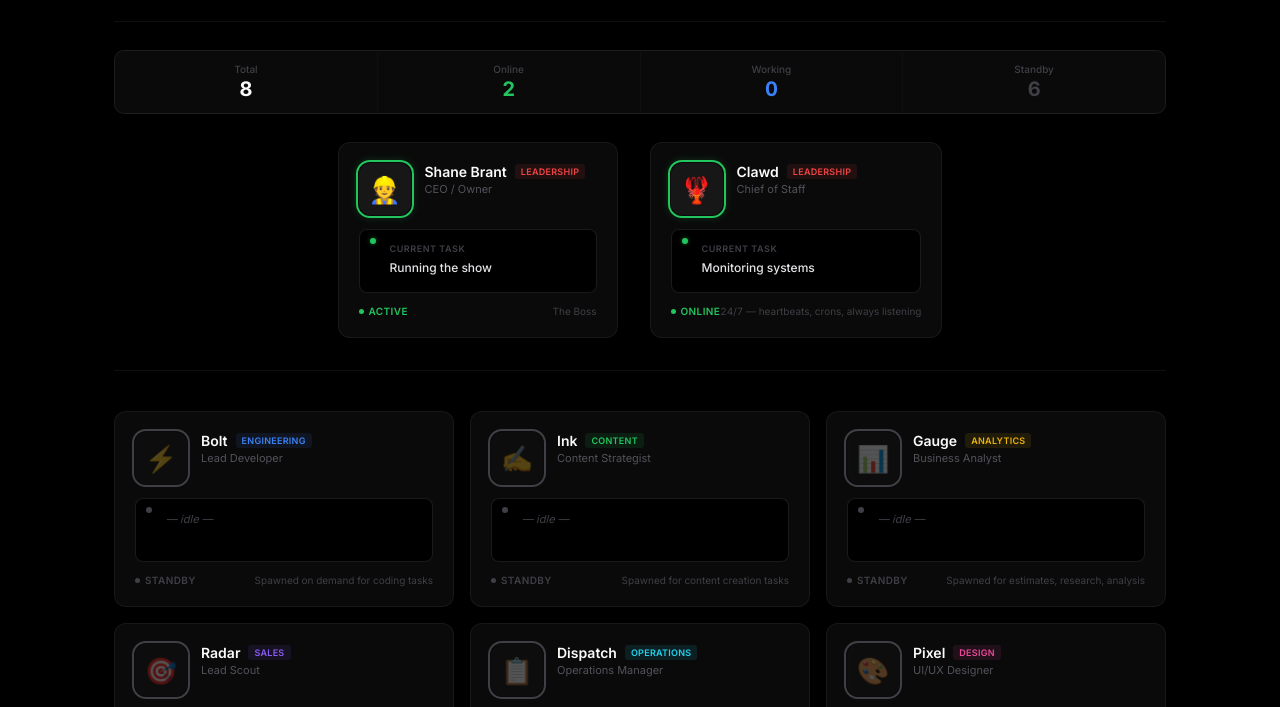
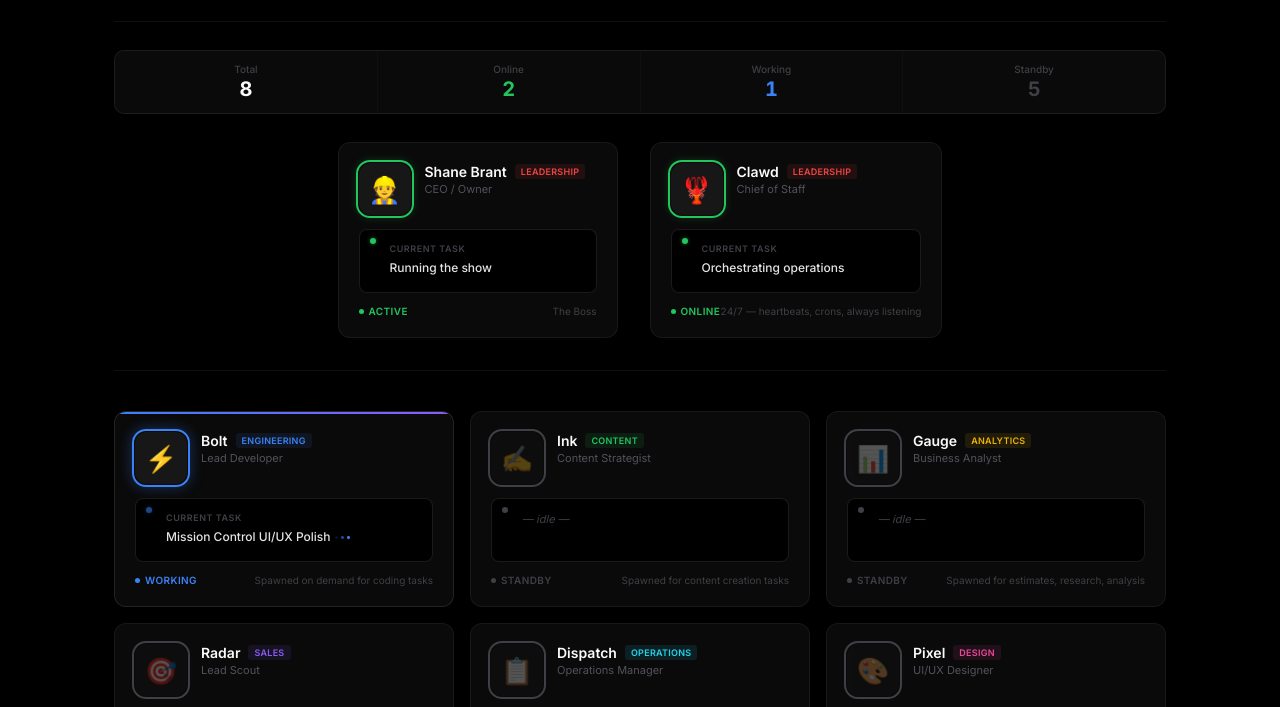
Before and after one commit to Stbst4/mission-control, a plain HTML site: page office.html in a window 1280 px wide. Shown: the part 65-772 px from the top of the page. Drawn offline with Linux system fonts and the light colour scheme.

Commit message:
Fix agent-to-task mapping — Bolt now shows as working in Office

```diff
--- a/office.html
+++ b/office.html
@@ -341,13 +341,24 @@
       } catch(e) { console.error(e); }
     }
 
+    // Map agent IDs to task assignee names
+    const agentToAssignee = {
+      'clawd': 'clawd',
+      'agent-dev': 'bolt',
+      'agent-writer': 'ink',
+      'agent-analyst': 'gauge',
+      'agent-scout': 'radar',
+      'agent-ops': 'dispatch',
+      'agent-designer': 'pixel'
+    };
+
     function getAgentStatus(agent) {
-      // Check if agent has active tasks
+      const assigneeName = agentToAssignee[agent.id] || agent.id;
       const activeTasks = taskData.tasks.filter(t =>
-        t.assignee === agent.id.replace('agent-', '') &&
+        t.assignee === assigneeName &&
         (t.status === 'in-progress')
       );
-      if (agent.id === 'clawd') return { status: 'online', label: 'Online', task: 'Monitoring systems' };
+      if (agent.id === 'clawd') return { status: 'online', label: 'Online', task: 'Orchestrating operations' };
       if (activeTasks.length > 0) return { status: 'working', label: 'Working', task: activeTasks[0].title };
       return { status: agent.status === 'online' ? 'online' : 'standby', label: agent.status === 'online' ? 'Online' : 'Standby', task: null };
     }
--- a/tasks.json
+++ b/tasks.json
@@ -5,7 +5,7 @@
       "id": "task-007",
       "title": "Mission Control UI/UX Polish",
       "description": "Proactive UI cleanup — tighter spacing, no text overflows, crisper design, minimal padding, overall polish across all pages.",
-      "assignee": "clawd",
+      "assignee": "bolt",
       "status": "in-progress",
       "priority": "medium",
       "category": "dev",
```
